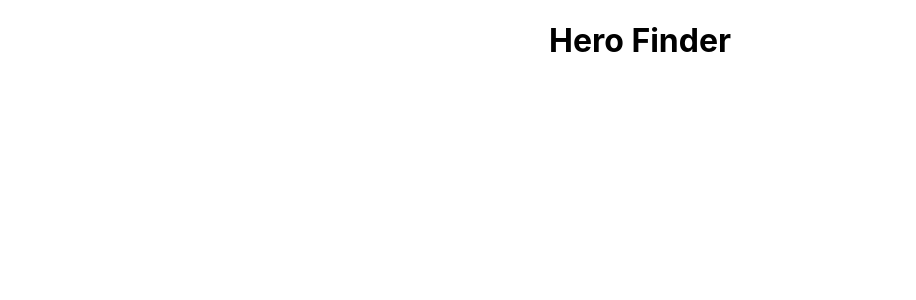
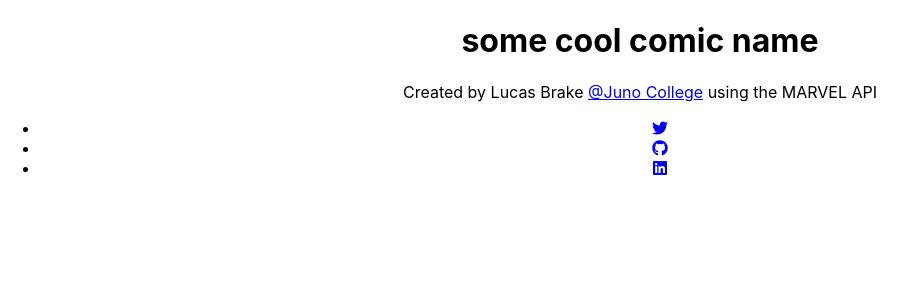
Before and after one commit to BrakeLJ/lucas-brake-project-five, a React (Create React App) app: page / in a window 1280 px wide. Shown: the top 300 px of the page, without its empty margins (0-916 px from the left). Built offline with nearby package versions, Linux system fonts and the light colour scheme.

Commit message:
made components, started axios

```diff
--- a/package.json
+++ b/package.json
@@ -6,6 +6,7 @@
     "@testing-library/jest-dom": "^4.2.4",
     "@testing-library/react": "^9.5.0",
     "@testing-library/user-event": "^7.2.1",
+    "axios": "^0.20.0",
     "react": "^16.13.1",
     "react-dom": "^16.13.1",
     "react-scripts": "3.4.3"
--- a/public/index.html
+++ b/public/index.html
@@ -24,7 +24,9 @@
       work correctly both with client-side routing and a non-root public URL.
       Learn how to configure a non-root public URL by running `npm run build`.
     -->
-    <title>React App</title>
+    <!-- Font awesome  -->
+    <script src="https://kit.fontawesome.com/921924a5a0.js" crossorigin="anonymous"></script>
+    <title>Some cool name</title>
   </head>
   <body>
     <noscript>You need to enable JavaScript to run this app.</noscript>
--- a/src/App.js
+++ b/src/App.js
@@ -1,11 +1,27 @@
+//Imports
 import React, { Component } from 'react';
 import './App.css';
+//Component imports
+import Header from './components/Header'
+import Footer from './components/Footer'
+// import Search from "./components/Search";
+
 
 class App extends Component {
+  constructor() {
+    super();
+    this.state = {
+      heroes: [],
+      loading: false,
+    }
+  }
+
   render() {
     return (
       <div className="App">
-        <h1>Hero Finder</h1>
+        <Header />
+        {/* <Search /> */}
+        <Footer />
       </div>
     );
   }
--- /dev/null
+++ b/src/components/Footer.js
@@ -0,0 +1,39 @@
+import React from "react";
+
+const Footer = () => {
+    return (
+        <>
+            <footer className="footer">
+                <div className="footer__flex">
+                    <span className="footer__span">
+                        Created by Lucas Brake <a href="https://junocollege.com/">@Juno College</a> using the MARVEL API
+                    </span>
+
+                    {/* Social media links  */}
+                    <ul class="socials">
+                        <li>
+                            <a href="https://twitter.com/Lucasbrake" target="_blank" rel="noopener noreferrer"
+                                aria-label="visit me on twitter">
+                                <i class="fab fa-twitter"></i>
+                            </a>
+                        </li>
+                        <li>
+                            <a href="https://github.com/BrakeLJ" target="_blank" rel="noopener noreferrer"
+                                aria-label="visit me on git hub">
+                                <i class="fab fa-github"></i>
+                            </a>
+                        </li>
+                        <li>
+                            <a href="https://www.linkedin.com/in/lucas-brake-b0803b57/" target="_blank" rel="noopener noreferrer"
+                                aria-label="visit me on linked in">
+                                <i class="fab fa-linkedin"></i>
+                            </a>
+                        </li>
+                    </ul>
+                </div>
+            </footer>
+        </>
+    );
+};
+
+export default Footer;
--- /dev/null
+++ b/src/components/Header.js
@@ -0,0 +1,15 @@
+import React from 'react';
+
+const Header = () => {
+    return (
+        <>
+            <header className="header">
+                <div className="header__box">
+                    <h1 className="header__heading">some cool comic name</h1>
+                </div>
+            </header>
+        </>
+    )
+}
+
+export default Header;
--- /dev/null
+++ b/src/components/Search.js
@@ -0,0 +1,41 @@
+import React from "react";
+import axios from "axios";
+
+const Search = () => {
+
+    // Call to the Marvel API to get hero data using user input
+    getHeroes = () => {
+        axios({
+            method: 'GET',
+            url: 'http://gateway.marvel.com/v1/public/characters',
+            dataResponse: 'json',
+            params: {
+                // nameStartsWith: VALUEFROM-USER,
+                ts: '',
+                apikey: '',
+                hash: ''
+            },
+        }).then(results => {
+            results = results.data.results;
+            this.setState({
+                heroes: results,
+                // loading state?
+            })
+        })
+    }
+
+    return (
+        <>
+            <fieldset>
+                <legend className="sr-only">Hero search field</legend>
+                <form action="">
+                    <label htmlFor="search" for>Search for a hero</label>
+                    <input type="search" name="search" id="search"/>
+                    <input onClick={getHeroes} type="submit" value="Assemble!"/>
+                </form>
+            </fieldset>
+        </>
+    );
+};
+
+export default Search;
```
Also changed, not shown: 1 other file (tests, documents, lock files or other folders).
